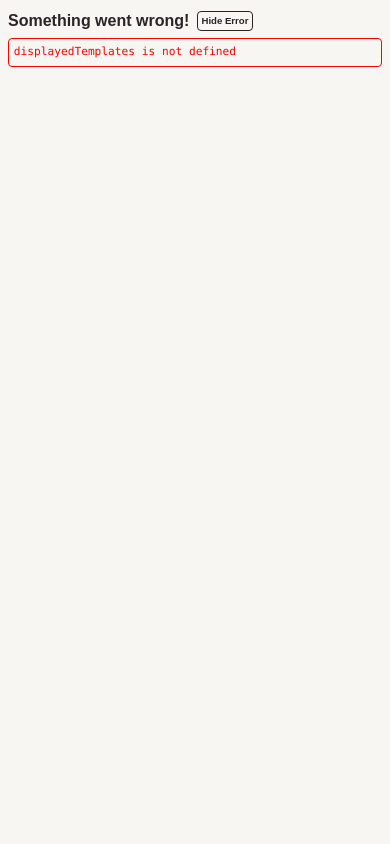
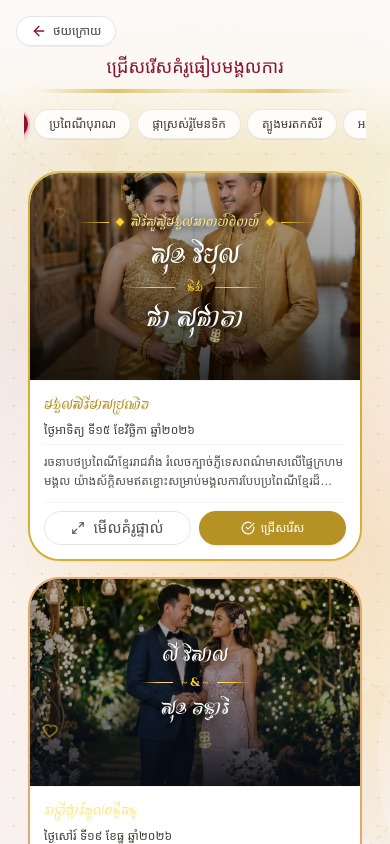
Before and after one commit to phallymakara/theab-digital, a React (Vite) app in the folder frontend/: page /wedding in a window 390 px wide. Built offline with nearby package versions, Linux system fonts and the light colour scheme; a web font is replaced by a local one.

Commit message:
feat: add TemplatesPage component for viewing and selecting ceremony invitation templates

```diff
--- a/frontend/src/pages/TemplatesPage.jsx
+++ b/frontend/src/pages/TemplatesPage.jsx
@@ -69,6 +69,36 @@ export function TemplatesPage({ ceremonyType = 'wedding', isGuestMode = false })
     activeCategory === 'all'
       ? templates
       : templates.filter((t) => t.category === activeCategory);
+
+  // Progressive lazy loading: only load and render visible cards slice
+  const INITIAL_CARD_COUNT = 6;
+  const BATCH_SIZE = 6;
+  const [visibleCount, setVisibleCount] = useState(INITIAL_CARD_COUNT);
+  const loadMoreSentinelRef = useRef(null);
+
+  // Reset visible card count whenever the user switches category or ceremony
+  useEffect(() => {
+    setVisibleCount(INITIAL_CARD_COUNT);
+  }, [activeCategory, ceremonyType]);
+
+  // Infinite scroll observer to seamlessly reveal more cards as user scrolls
+  useEffect(() => {
+    if (!loadMoreSentinelRef.current) return;
+    const observer = new IntersectionObserver(
+      (entries) => {
+        if (entries[0] && entries[0].isIntersecting) {
+          setVisibleCount((prev) => Math.min(prev + BATCH_SIZE, filteredTemplates.length));
+        }
+      },
+      { rootMargin: '250px' }
+    );
+    observer.observe(loadMoreSentinelRef.current);
+    return () => observer.disconnect();
+  }, [filteredTemplates.length]);
+
+  const displayedTemplates = useMemo(() => {
+    return filteredTemplates.slice(0, visibleCount);
+  }, [filteredTemplates, visibleCount]);
 
   const handleSelectTemplate = (template) => {
     setSelectedTemplate(template);
@@ -841,6 +871,18 @@ export function TemplatesPage({ ceremonyType = 'wedding', isGuestMode = false })
                   </div>
                 );
               })}
+              {/* Progressive Lazy Load Sentinel & Manual Button */}
+              {visibleCount < filteredTemplates.length && (
+                <div ref={loadMoreSentinelRef} className="col-span-full py-4 sm:py-6 flex flex-col items-center justify-center">
+                  <button
+                    onClick={() => setVisibleCount((prev) => Math.min(prev + BATCH_SIZE, filteredTemplates.length))}
+                    className="px-6 py-2.5 rounded-full bg-white/95 border border-stone-200 text-stone-700 hover:text-theabCrimson hover:border-theabCrimson/50 text-xs font-bold transition-all shadow-2xs hover:shadow-xs active:scale-95 cursor-pointer flex items-center gap-2"
+                  >
+                    <span>បង្ហាញគំរូធៀបបន្ថែមទៀត ({displayedTemplates.length} ក្នុងចំណោម {filteredTemplates.length})</span>
+                    <ChevronDown className="w-3.5 h-3.5" />
+                  </button>
+                </div>
+              )}
             </div>
           )}
         </div>
```
